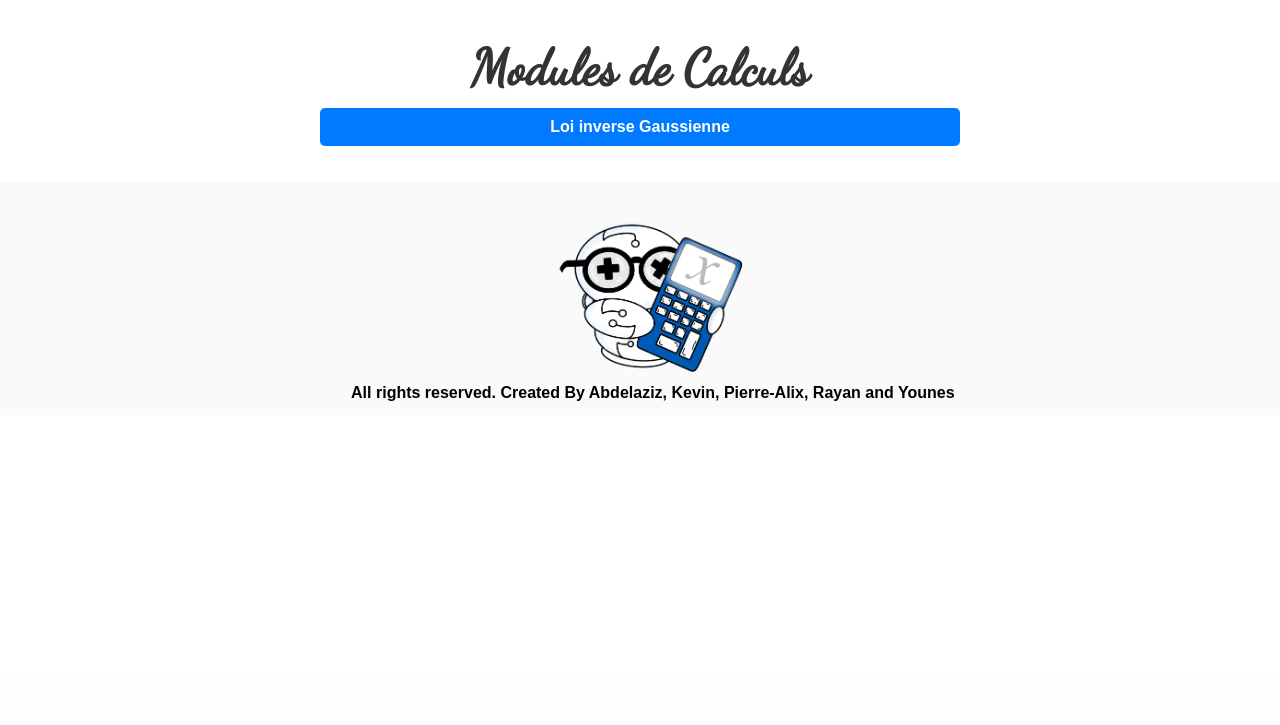
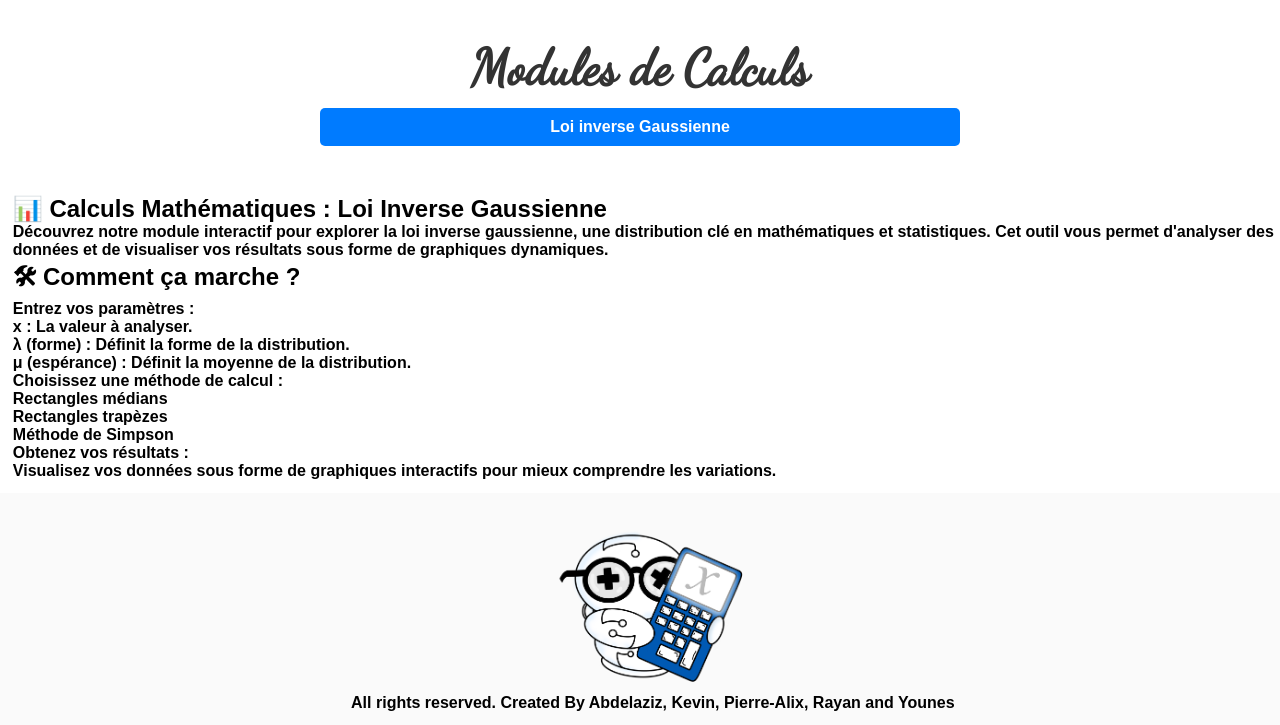
Before and after one commit to RayanSUK/SAE_DEV_APP, a PHP site: page /module1.php in a window 1280 px wide. Shown: the part 126-851 px from the top of the page. Before the commit the page ends 527 px from the top, so only its background shows below. Run offline with PHP 8.4, Linux system fonts and the light colour scheme.

Commit message:
ajout de la description du module de maths

```diff
--- a/src/siteV2/module1.php
+++ b/src/siteV2/module1.php
@@ -23,6 +23,42 @@ include('partiels/navbar.php');
     </form>
 </section>
 
+
+<section class="presentation-site">
+    <div class="container">
+        <h1>📊 Calculs Mathématiques : Loi Inverse Gaussienne</h1>
+        <p>
+            Découvrez notre module interactif pour explorer la <strong>loi inverse gaussienne</strong>,
+            une distribution clé en mathématiques et statistiques. Cet outil vous permet d'analyser des données
+            et de visualiser vos résultats sous forme de graphiques dynamiques.
+        </p>
+
+        <h2>🛠 Comment ça marche ?</h2>
+        <ol>
+            <li><strong>Entrez vos paramètres :</strong></li>
+            <ul>
+                <li><strong>x :</strong> La valeur à analyser.</li>
+                <li><strong>λ (forme) :</strong> Définit la forme de la distribution.</li>
+                <li><strong>μ (espérance) :</strong> Définit la moyenne de la distribution.</li>
+            </ul>
+            <li><strong>Choisissez une méthode de calcul :</strong></li>
+            <ul>
+                <li>Rectangles médians</li>
+                <li>Rectangles trapèzes</li>
+                <li>Méthode de Simpson</li>
+            </ul>
+            <li><strong>Obtenez vos résultats :</strong></li>
+            <ul>
+                <li>Visualisez vos données sous forme de <strong>graphiques interactifs</strong> pour mieux comprendre les variations.</li>
+            </ul>
+        </ol>
+    </div>
+</section>
+
+
+
+
+
 <?php
 include('partiels/footer.php');
 
```
